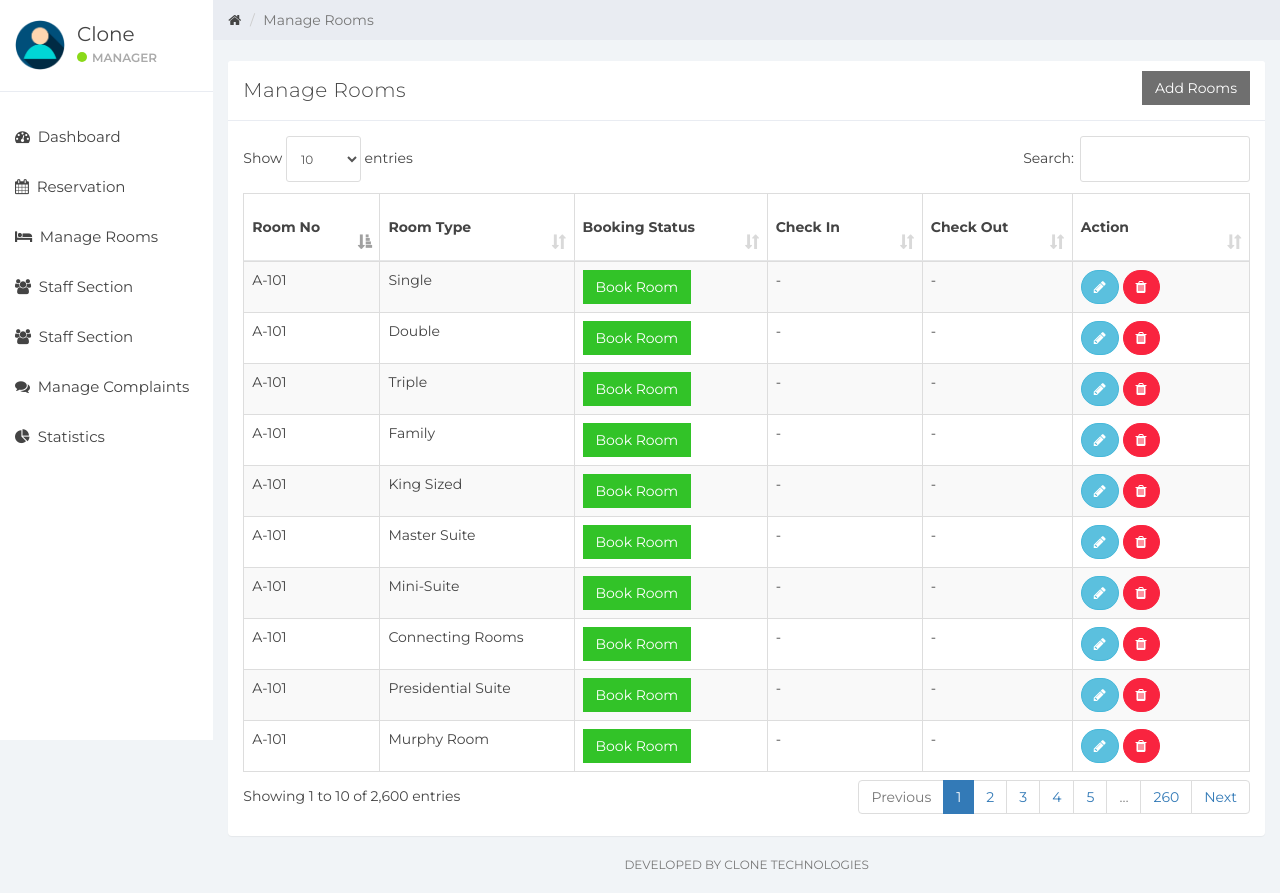
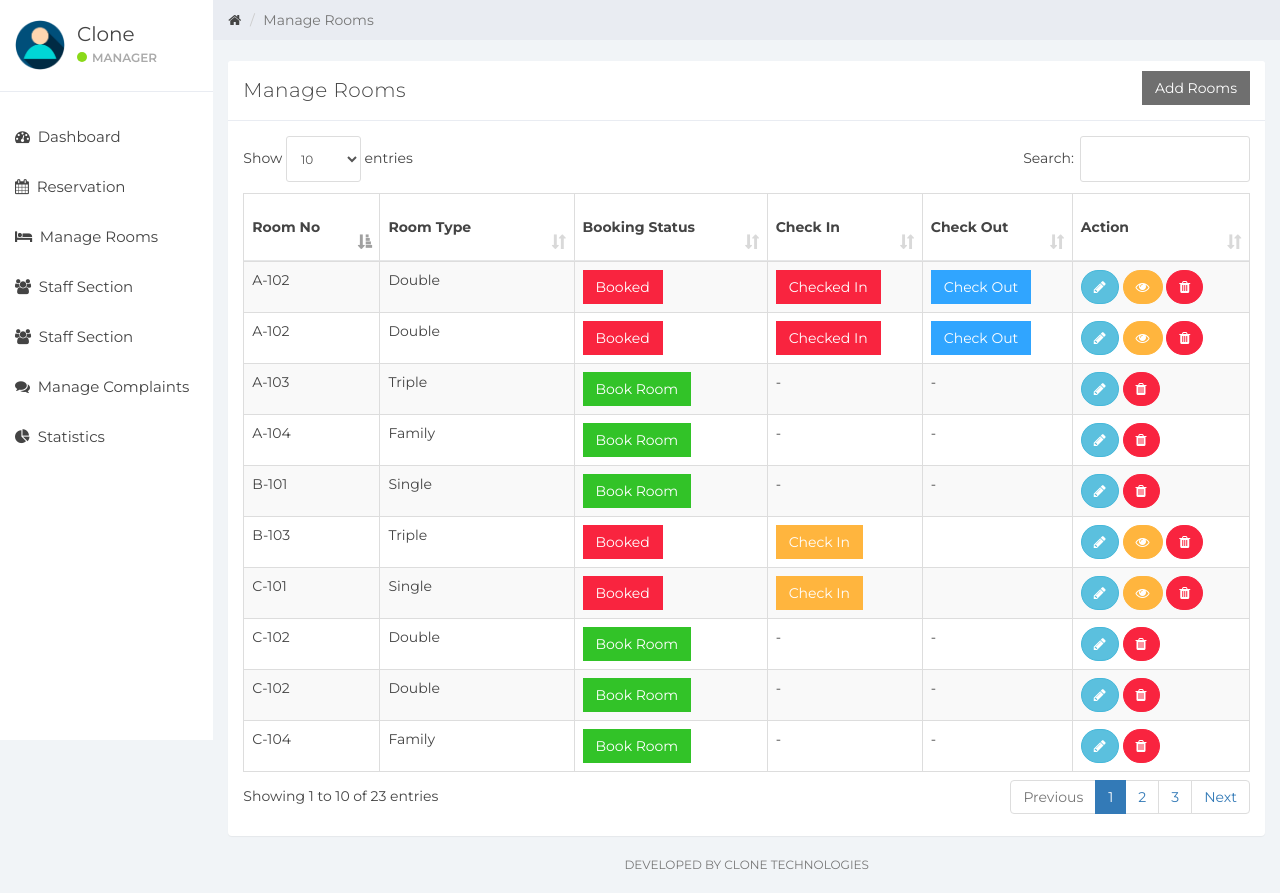
Before and after one commit to sucepass/Hotel-Management-System, a PHP site: page / in a window 1280 px wide. Shown: the part 60-953 px from the top of the page. Run offline with PHP 8.4, Linux system fonts and the light colour scheme; a user stored in the database is signed in; data comes from the database, SQL or seed files in the repository.

Commit message:
final commit

```diff
--- a/counters/reserve-count.php
+++ b/counters/reserve-count.php
@@ -1,6 +1,6 @@
 <?php
     include './db.php';
-    $sql = "SELECT * FROM booking JOIN room ON booking.room_id=room.room_id WHERE room.status=1";
+    $sql = "SELECT * FROM booking LEFT JOIN room ON booking.room_id=room.room_id WHERE room.status = '1'";
     $query = $connection->query($sql);
 
     echo "$query->num_rows";
--- a/room_mang.php
+++ b/room_mang.php
@@ -49,28 +49,32 @@
                         </thead>
                         <tbody>
                         <?php
-                        $room_query = "SELECT * FROM room JOIN room_type JOIN booking";
+                        $room_query = "SELECT *
+                        FROM room
+                        LEFT JOIN room_type ON room.room_type_id = room_type.room_type_id
+                        LEFT JOIN booking ON room.room_id = booking.room_id
+                        WHERE deleteStatus = '0'";
 
                         if(isset($_GET['status'])) {
                             switch ($_GET['status']) {
                                 case 'reserved':
-                                    $room_query = $room_query." WHERE check_in_status = '0' AND status IS NOT NULL";
+                                    $room_query = $room_query." AND check_in_status = '0' AND status IS NOT NULL";
                                     break;
 
                                 case 'booked':
-                                    $room_query = $room_query." WHERE status = '1'";
+                                    $room_query = $room_query." AND status = '1'";
                                     break;
 
                                 case 'available':
-                                    $room_query = $room_query." WHERE check_in_status = '0' AND status IS NULL OR status = '0'";
+                                    $room_query = $room_query." AND check_in_status = '0' AND status IS NULL OR status = '0'";
                                     break;
 
                                 case 'checked-in':
-                                    $room_query = $room_query." WHERE check_in_status = '1'";
+                                    $room_query = $room_query." AND check_in_status = '1'";
                                     break;
 
                                 case 'pending-payment':
-                                    $room_query = $room_query." WHERE booking.payment_status = '0'";
+                                    $room_query = $room_query." AND booking.payment_status = '0'";
                                     break;
                             }
                         }
```
